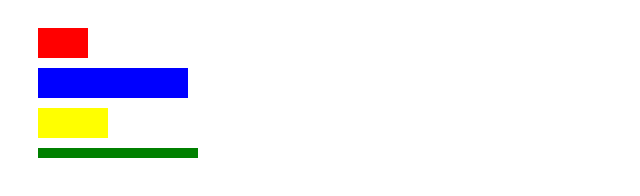
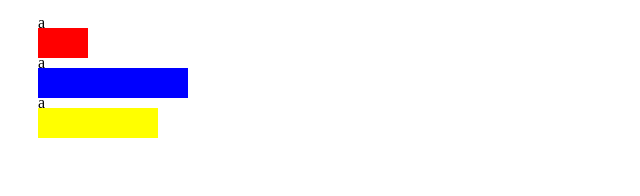
Before and after one commit to atsuta01/InfoVis2022_at, a plain HTML site: page W04/w04_task02.html in a window 1280 px wide. Shown: the whole page, without its empty margins (0-640 px from the left). Drawn offline with nearby package versions, Linux system fonts and the light colour scheme.

Commit message:
W04_task02 v3 commit

```diff
--- a/W04/data2.csv
+++ b/W04/data2.csv
@@ -1,6 +1,4 @@
-x,y,w,h,f
-30,20,50,30,red
-30,60,150,30,blue
-30,100,70,30,yellow
-30,140,160,30,green
-30,180,100,30,orange
+x,y,w,h,f,s
+30,20,50,30,red,label
+30,60,150,30,blue,label
+30,100,120,30,yellow,label
--- a/W04/w04_task02.html
+++ b/W04/w04_task02.html
@@ -17,6 +17,14 @@
 	        .attr("width", function(d){ return d.w; })
 	        .attr("height", function(d){ return d.h; })
 	        .attr("fill", function(d){ return d.f; })
+
+	     svg.selectAll("text")
+	        .data(data2)
+	        .enter()
+	        .append("text")
+	        .attr("x", function(d){ return d.x; })
+	        .attr("y", function(d){ return d.y; })
+	        .text("a")
 	 };
 	</script>
     </body>
```
